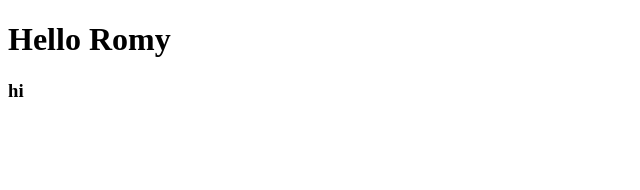
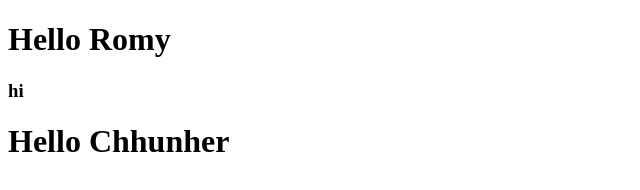
Before and after one commit to SornRomy/Demo-Test, a plain HTML site: page index.html in a window 1280 px wide. Shown: the whole page, without its empty margins (0-640 px from the left). Drawn offline with Linux system fonts and the light colour scheme.

Commit message:
html updated

```diff
--- a/index.html
+++ b/index.html
@@ -8,5 +8,6 @@
   <body>
     <h1>Hello Romy </h1>
     <h3>hi </h3>
+    <h1>Hello Chhunher</h1>
   </body>
 </html>
```
